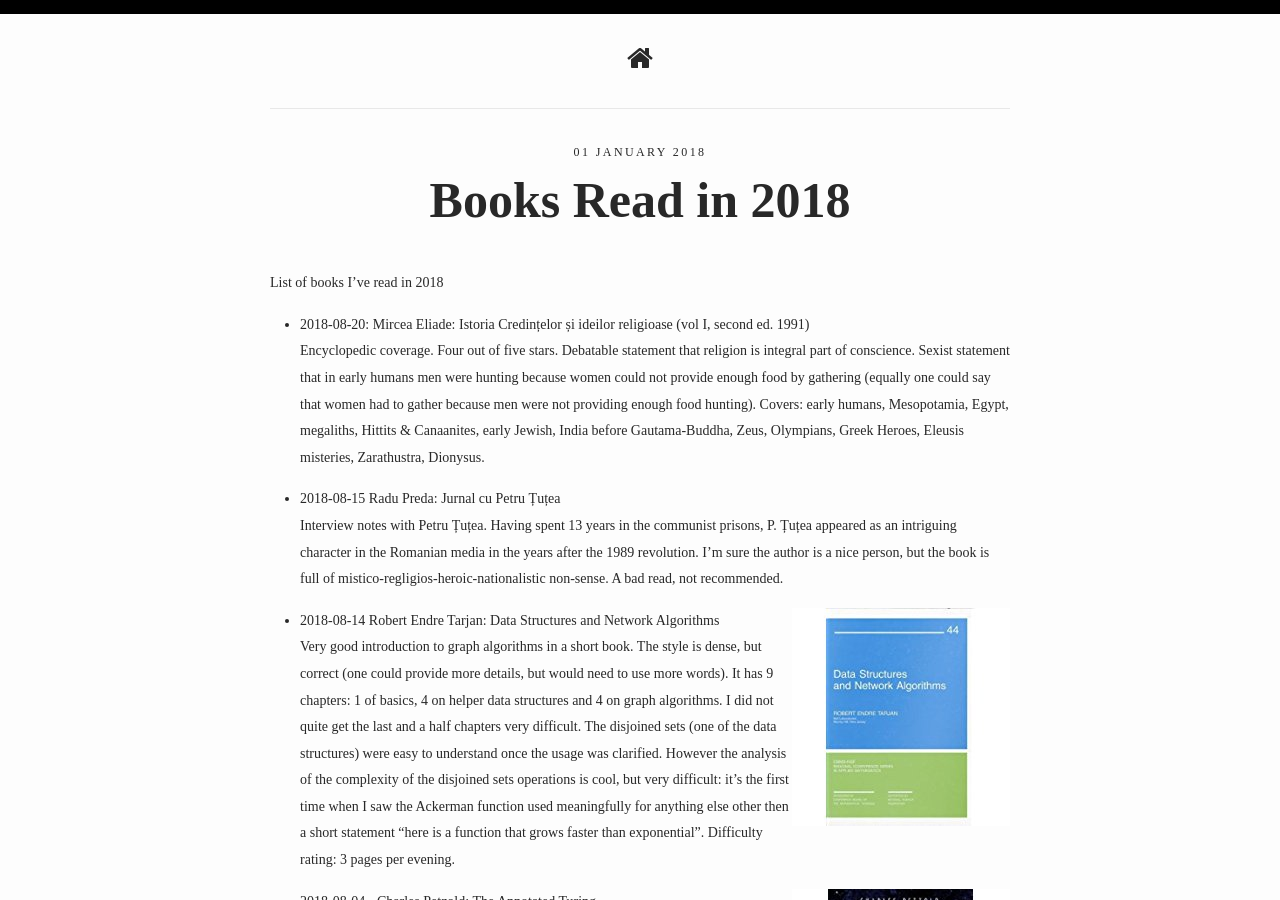
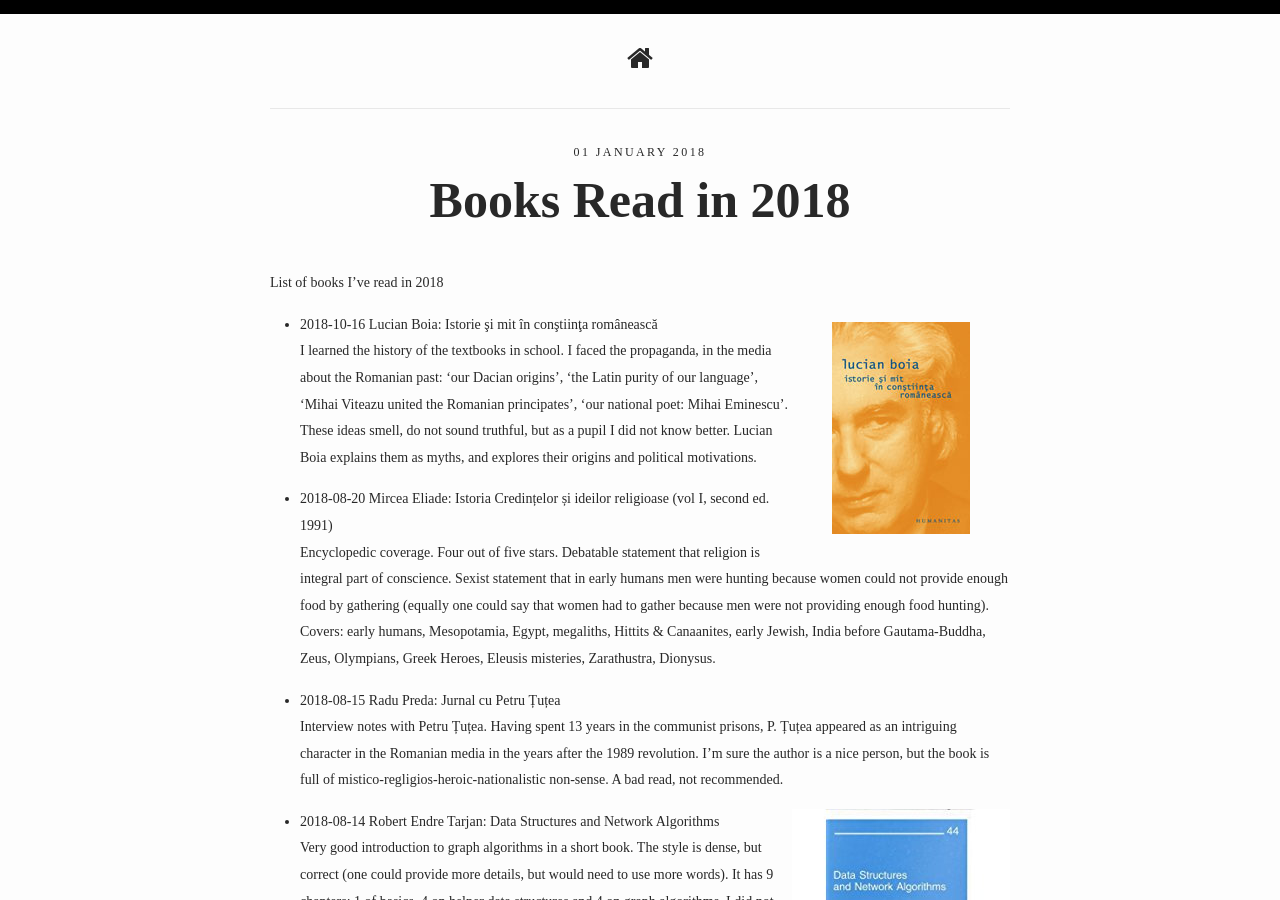
Before and after one commit to bajamircea/bajamircea.github.io, a Jekyll site: the page built from _posts/2018-01-01-read.markdown, in a window 1280 px wide and 900 px high. Built offline with Jekyll 4.4.1, drawn with Linux system fonts in a browser that asks for light colours; nearby versions of some CDN libraries.

Commit message:
Lucian Boia

```diff
--- a/_posts/2018-01-01-read.markdown
+++ b/_posts/2018-01-01-read.markdown
@@ -6,7 +6,23 @@ categories: read book
 
 List of books I've read in 2018
 
-- 2018-08-20: Mircea Eliade: Istoria Credințelor și ideilor religioase (vol I, second ed. 1991)
+
+<img
+  align="right"
+  alt="Book cover"
+  style="padding: 10px 40px"
+  src="/assets/2018-01-01-read/book_cover_lb_imcr.jpg">
+
+- 2018-10-16 Lucian Boia: Istorie şi mit în conştiinţa românească
+: I learned the history of the textbooks in school. I faced the propaganda, in
+the media about the Romanian past: 'our Dacian origins', 'the Latin purity of
+our language', 'Mihai Viteazu united the Romanian principates', 'our national
+poet: Mihai Eminescu'. These ideas smell, do not sound truthful, but as a pupil
+I did not know better. Lucian Boia explains them as myths, and explores their
+origins and political motivations.
+
+
+- 2018-08-20 Mircea Eliade: Istoria Credințelor și ideilor religioase (vol I, second ed. 1991)
 : Encyclopedic coverage. Four out of five stars. Debatable statement that
 religion is integral part of conscience. Sexist statement that in early humans
 men were hunting because women could not provide enough food by gathering
```
Also changed, not shown: assets/2018-01-01-read/book_cover_lb_imcr.jpg (added).
